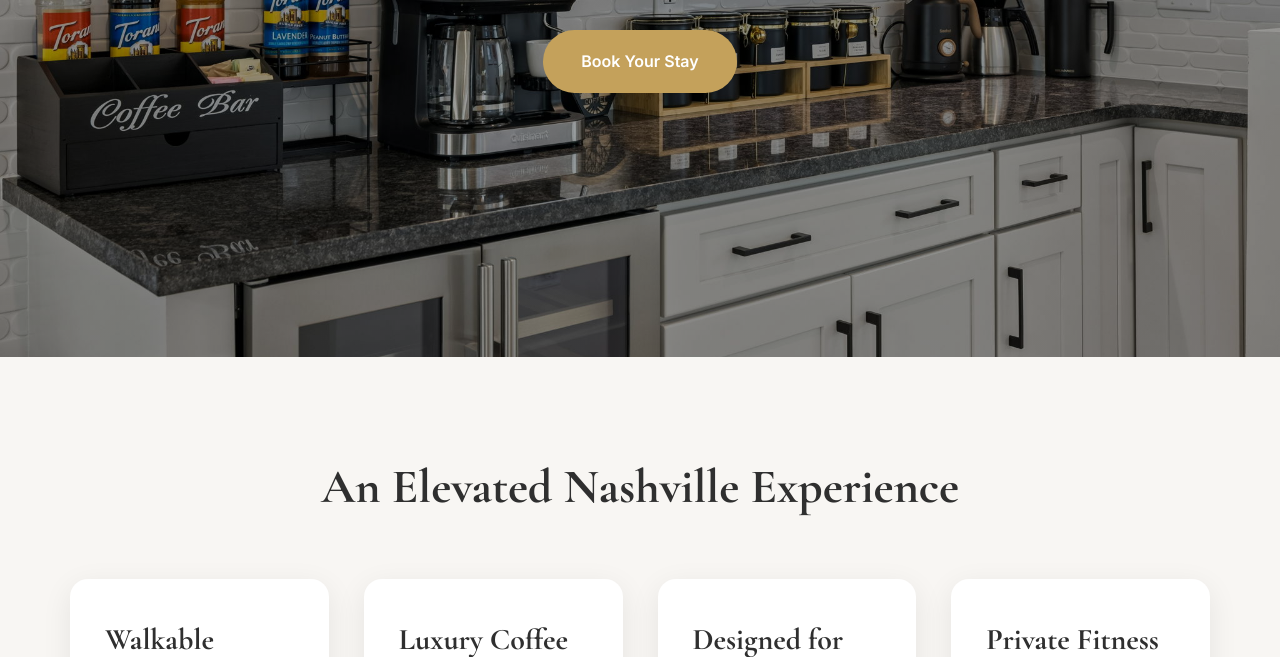
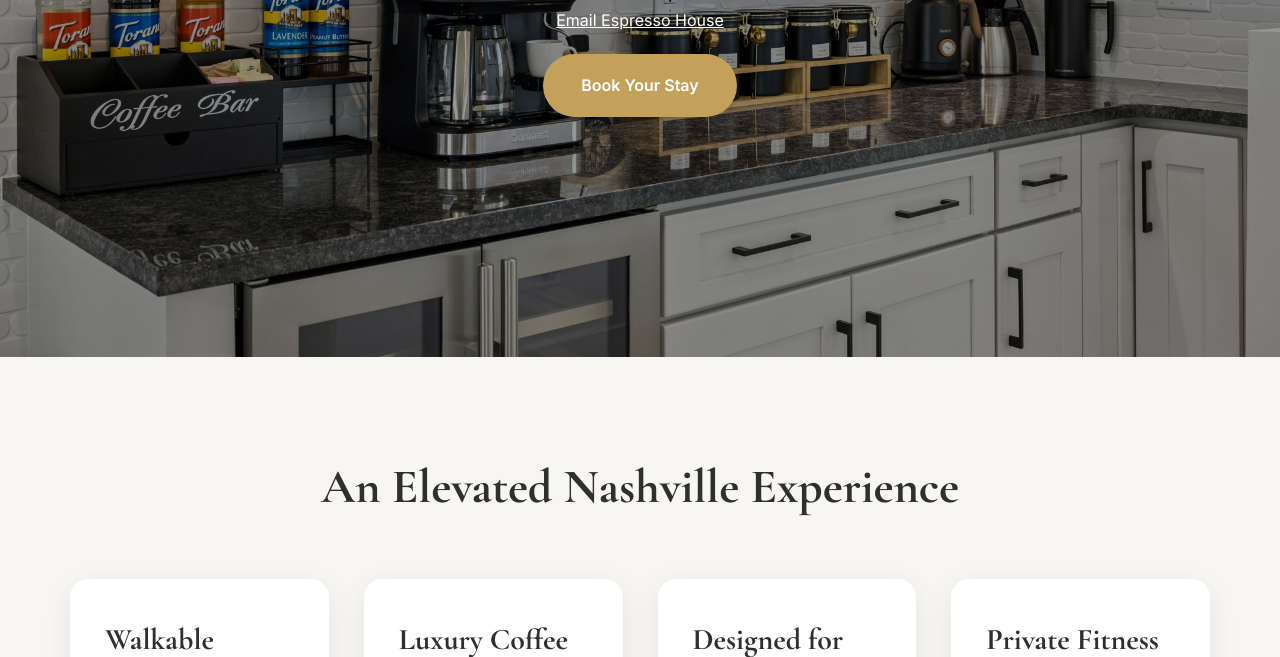
Before and after one commit to alexzrh/alexzrh.github.io, a plain HTML site: page index.html in a window 1280 px wide. Shown: the part 443-1100 px from the top of the page. Drawn offline with nearby package versions, Linux system fonts and the light colour scheme.

Commit message:
Update index.html actually fixing the mailto href

```diff
--- a/index.html
+++ b/index.html
@@ -289,10 +289,12 @@ font-size:38px;
 <h2>
 Luxury Boutique Stay in Nashville
 </h2>
-<p>
-  <a href="mailto:alex@tenn17.com>Email Espresso House</a>
+<p style="margin-bottom: 20px;">
+  <a href="mailto:alex@tenn17.com" style="color: white; text-decoration: underline; font-size: 16px;">
+    Email Espresso House
+  </a>
 </p>
-    </br>
+
 <a class="button" href="https://www.airbnb.com/rooms/1709520583916332012?pp=4k9ua6dz&dlid=fGdrGhLNCADuNmOd8ZwdM5YFz3R7DHrb0TM44aAnGkA">
 Book Your Stay
 </a>
```
